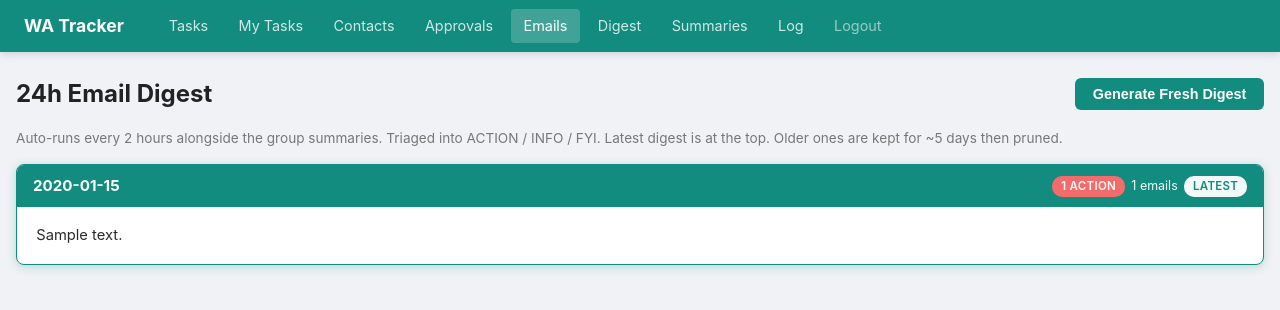
After one commit to anant-wq/whatsapp-tracker, a Flask app: page /emails in a window 1280 px wide. The commit adds this page. Shown: the top 310 px of the page. Run offline with Flask 3, Linux system fonts and the light colour scheme; the visitor is signed in with stand-in values (Sample User, id 1); tables that the repository leaves empty hold one stand-in row (values such as "Sample post"); parts of the project's set-up code (start-up, migrations or seed data) failed here and were passed over.

Commit message:
Add 24h Email Digest tab, auto-runs every 2h alongside group summaries
- New email_summaries table (pruned to last 60 entries)
- _generate_email_digest_24h() reads Gmail via the existing OAuth token
  (GMAIL_TOKEN_FILE env), triages last-24h with Mistral, stores result
- Hooked into the existing 2h APScheduler job so it runs in lockstep
  with the group summaries
- New /emails route + emails.html template: latest digest on top,
  ACTION-count pill, "Generate Fresh Digest" button, older digests
  visible below
- Nav link: Tasks · My Tasks · Contacts · Approvals · Emails · Digest · Summaries · Log

The existing /opt/email-digest/ incremental WhatsApp notifier is
untouched — this runs in parallel and is read-only against Gmail.

Co-Authored-By: Claude Opus 4.6 (1M context) <noreply@anthropic.com>

```diff
--- a/app.py
+++ b/app.py
@@ -918,6 +918,157 @@ Be concise. Use bullet points. If messages are in Hindi/Hinglish, summarize in E
     return summary_text
 
 
+def _generate_email_digest_24h():
+    """Fetch last-24h Gmail and produce a triaged digest; store in email_summaries.
+    Non-destructive: doesn't touch /opt/email-digest/ state or WhatsApp notifications.
+    Returns the summary text or None on error/no emails."""
+    token_file = os.environ.get("GMAIL_TOKEN_FILE", "/opt/whatsapp-tracker/token.json")
+    if not os.path.exists(token_file):
+        models.log_event("EMAIL_DIGEST_ERROR", f"Token file missing: {token_file}")
+        return None
+    try:
+        from google.oauth2.credentials import Credentials
+        from google.auth.transport.requests import Request
+        from googleapiclient.discovery import build
+    except ImportError as e:
+        models.log_event("EMAIL_DIGEST_ERROR", f"Google libs missing: {e}")
+        return None
+
+    try:
+        scopes = ["https://www.googleapis.com/auth/gmail.readonly"]
+        creds = Credentials.from_authorized_user_file(token_file, scopes)
+        if not creds.valid and creds.expired and creds.refresh_token:
+            creds.refresh(Request())
+            with open(token_file, "w") as f:
+                f.write(creds.to_json())
+        service = build("gmail", "v1", credentials=creds)
+
+        # Last 24 hours, excluding noise senders (same list as email_checker.py)
+        skip = " ".join(f"-from:{s}" for s in [
+            "alerts@yes.bank.in", "noreply@zen-makemytrip.com",
+            "information@yes.bank.in",
+        ])
+        query = f"newer_than:1d {skip}"
+        results = service.users().messages().list(
+            userId="me", q=query, maxResults=100
+        ).execute()
+        stubs = results.get("messages", [])
+
+        if not stubs:
+            models.add_email_summary(
+                time_range=f"Last 24h as of {_now_ist_str()}",
+                summary="No emails in the last 24 hours.",
+                email_count=0, action_count=0
+            )
+            return "No emails in the last 24 hours."
+
+        emails = []
+        for stub in stubs[:60]:
+            msg = service.users().messages().get(
+                userId="me", id=stub["id"], format="metadata",
+                metadataHeaders=["From", "To", "Cc", "Subject", "Date"]
+            ).execute()
+            headers = msg.get("payload", {}).get("headers", [])
+            def hv(name):
+                for h in headers:
+                    if h["name"].lower() == name.lower():
+                        return h["value"]
+                return ""
+            emails.append({
+                "id": stub["id"],
+                "from": hv("From"), "to": hv("To"), "cc": hv("Cc"),
+                "subject": hv("Subject"), "date": hv("Date"),
+                "snippet": msg.get("snippet", "")[:200],
+            })
+
+        # Ask Mistral to triage and summarise
+        email_text = json.dumps(emails, indent=2)
+        prompt = """You are an email triage assistant for Anant (anant@xpertpack.in),
+who runs XpertPack (corrugation/packaging) and is partner in KLPL (clothing).
+
+Group related emails into threads. For each thread/entry classify:
+  Type: ACTION (anant@xpertpack.in is in To/CC AND the email asks him to do
+        something specific — approve, respond, review, confirm, decide),
+        INFO (anant is in To/CC but no specific response required; or
+        management@xpertpack.in is in To containing important business info),
+        or FYI (everything else — cc-only, automated alerts, internal forwards).
+
+For each entry produce a 1-2 line summary including: customer/external party
+name if any, who sent to whom, and what the ask/status is.
+
+Sort: all ACTION first, then INFO, then FYI. Skip bank/OTP/promotional/
+birthday/analytics emails.
+
+Format the OUTPUT in plain text (no markdown fences), like:
+
+**ACTION REQUIRED**
+• [Sender name] <1-2 line summary>
+  https://mail.google.com/mail/u/0/#inbox/<id>
+
+**INFORMATION**
+• [Sender name] <summary>
+
+**FYI**
+• [Sender name] <summary>
+
+At the end add one line: "Total: X emails (Y action, Z info, rest FYI)".
+Skipped noise emails should not appear in the output.
+"""
+        try:
+            resp = requests.post(
+                "https://api.mistral.ai/v1/chat/completions",
+                headers={
+                    "Authorization": f"Bearer {MISTRAL_API_KEY}",
+                    "Content-Type": "application/json",
+                },
+                json={
+                    "model": MISTRAL_MODEL,
+                    "messages": [
+                        {"role": "system", "content": prompt},
+                        {"role": "user", "content": f"Triage these emails:\n{email_text}"},
+                    ],
+                    "temperature": 0.2,
+                    "max_tokens": 3000,
+                },
+                timeout=90,
+            )
+            if resp.status_code == 200:
+                summary_text = resp.json()["choices"][0]["message"]["content"]
+            else:
+                summary_text = f"Mistral API error ({resp.status_code}): {resp.text[:500]}"
+        except Exception as e:
+            summary_text = f"Error calling Mistral: {e}"
+
+        # Count action items (naive — count 'ACTION' lines / bullet points under ACTION section)
+        action_count = 0
+        in_action = False
+        for line in summary_text.split("\n"):
+            l = line.strip()
+            if "ACTION" in l.upper() and ("REQUIRED" in l.upper() or "ITEMS" in l.upper()):
+                in_action = True
+                continue
+            if in_action:
+                if l.startswith("**") or (l.upper().startswith(("INFO", "FYI"))):
+                    break
+                if l.startswith(("-", "•", "*")) or (l and l[0].isdigit() and "." in l[:3]):
+                    action_count += 1
+
+        models.add_email_summary(
+            time_range=f"Last 24h as of {_now_ist_str()}",
+            summary=summary_text,
+            email_count=len(emails),
+            action_count=action_count
+        )
+        return summary_text
+    except Exception as e:
+        models.log_event("EMAIL_DIGEST_ERROR", str(e))
+        return None
+
+
+def _now_ist_str():
+    return datetime.now(timezone(timedelta(hours=5, minutes=30))).strftime("%Y-%m-%d %H:%M")
+
+
 def _selected_groups():
     """Groups included in the auto-summary / 24h digest.
     Returns list of (jid, name) tuples."""
@@ -932,12 +1083,20 @@ def _selected_groups():
 
 
 def _auto_generate_summaries():
-    """Scheduled job: every 2h, summarise selected groups and DM me."""
+    """Scheduled job: every 2h, summarise selected groups and DM me,
+    and generate the 24h email digest."""
+    # Group summaries (2h window, DM to me)
     for jid, name in _selected_groups():
         summary = _generate_summary(jid, hours=2)
         if summary:
             _send_whatsapp(MY_PHONE + "@s.whatsapp.net",
                            f"*Summary (last 2h) — {name}*\n\n{summary}")
+    # 24h email digest (stored in DB for the Emails tab; no WhatsApp — the
+    # existing /opt/email-digest timer still handles incremental notifications)
+    try:
+        _generate_email_digest_24h()
+    except Exception as e:
+        models.log_event("EMAIL_DIGEST_ERROR", str(e))
 
 
 # ---- Scheduler (gunicorn runs multiple workers; use a file lock to start only once) ----
@@ -1005,6 +1164,24 @@ def generate_summary():
     else:
         flash("Summary generated!", "success")
     return redirect(url_for("summaries_page"))
+
+
+# ---- 24h Email Digest ----
+
+@app.route("/emails", methods=["GET", "POST"])
+@login_required
+def emails_page():
+    """Last-24h email digest. Latest at top. Refresh button regenerates now."""
+    if request.method == "POST":
+        result = _generate_email_digest_24h()
+        if result is None:
+            flash("Could not generate digest — check log (Gmail token or Mistral)", "error")
+        else:
+            flash("Fresh 24h email digest generated!", "success")
+        return redirect(url_for("emails_page"))
+
+    summaries = models.get_email_summaries(limit=20)
+    return render_template("emails.html", summaries=summaries)
 
 
 # ---- 24h Digest (flat view of all selected groups) ----
--- a/requirements.txt
+++ b/requirements.txt
@@ -3,3 +3,5 @@ gunicorn>=21.2.0
 requests>=2.31.0
 authlib>=1.3.0
 APScheduler>=3.10.0
+google-auth>=2.29.0
+google-api-python-client>=2.120.0
--- a/templates/base.html
+++ b/templates/base.html
@@ -14,6 +14,7 @@
             <a href="{{ url_for('my_tasks_page') }}" class="{% if request.endpoint == 'my_tasks_page' %}active{% endif %}">My Tasks</a>
             <a href="{{ url_for('contacts_page') }}" class="{% if request.endpoint == 'contacts_page' %}active{% endif %}">Contacts</a>
             <a href="{{ url_for('approvals_page') }}" class="{% if request.endpoint == 'approvals_page' %}active{% endif %}">Approvals</a>
+            <a href="{{ url_for('emails_page') }}" class="{% if request.endpoint == 'emails_page' %}active{% endif %}">Emails</a>
             <a href="{{ url_for('digest_page') }}" class="{% if request.endpoint == 'digest_page' %}active{% endif %}">Digest</a>
             <a href="{{ url_for('summaries_page') }}" class="{% if request.endpoint == 'summaries_page' %}active{% endif %}">Summaries</a>
             <a href="{{ url_for('log_page') }}" class="{% if request.endpoint == 'log_page' %}active{% endif %}">Log</a>
--- /dev/null
+++ b/templates/emails.html
@@ -0,0 +1,90 @@
+{% extends "base.html" %}
+{% block title %}Emails — WA Tracker{% endblock %}
+{% block content %}
+<div style="display:flex;justify-content:space-between;align-items:center;flex-wrap:wrap;gap:0.5rem;margin-bottom:1rem">
+    <h2 style="margin:0">24h Email Digest</h2>
+    <form method="POST" action="{{ url_for('emails_page') }}">
+        <button type="submit" class="btn" onclick="this.textContent='Generating... (takes ~20s)';this.disabled=true;this.form.submit()" style="background:#128C7E;color:#fff;border:none;padding:0.5rem 1.1rem;border-radius:6px;cursor:pointer;font-weight:600">
+            Generate Fresh Digest
+        </button>
+    </form>
+</div>
+
+<p style="color:#777;font-size:0.85rem;margin-bottom:1rem">
+    Auto-runs every 2 hours alongside the group summaries. Triaged into ACTION / INFO / FYI.
+    Latest digest is at the top. Older ones are kept for ~5 days then pruned.
+</p>
+
+{% if summaries %}
+{% for s in summaries %}
+<div class="email-card {% if loop.first %}latest{% endif %}">
+    <div class="email-header">
+        <strong>{{ s.time_range }}</strong>
+        <span class="email-meta">
+            {% if s.action_count %}<span class="pill action-pill">{{ s.action_count }} ACTION</span>{% endif %}
+            {{ s.email_count }} emails
+            {% if loop.first %}<span class="pill latest-pill">LATEST</span>{% endif %}
+        </span>
+    </div>
+    <div class="email-body">{{ s.summary | replace('\n', '<br>') | safe }}</div>
+</div>
+{% endfor %}
+{% else %}
+<p style="color:#999;text-align:center;padding:2rem">
+    No email digests yet. Click <strong>Generate Fresh Digest</strong> above, or wait for the next 2-hourly auto-run.
+</p>
+{% endif %}
+
+<style>
+.email-card {
+    background: #fff;
+    border-radius: 8px;
+    box-shadow: 0 1px 4px rgba(0,0,0,0.08);
+    margin-bottom: 1.25rem;
+    overflow: hidden;
+}
+.email-card.latest {
+    box-shadow: 0 2px 10px rgba(18,140,126,0.25);
+    border: 1px solid #128C7E;
+}
+.email-header {
+    background: #128C7E;
+    color: #fff;
+    padding: 0.6rem 1rem;
+    display: flex;
+    justify-content: space-between;
+    align-items: center;
+    flex-wrap: wrap;
+    gap: 0.5rem;
+}
+.email-header strong { font-size: 0.95rem; }
+.email-meta {
+    font-size: 0.78rem;
+    opacity: 0.95;
+    display: flex;
+    gap: 0.4rem;
+    align-items: center;
+}
+.pill {
+    background: rgba(255,255,255,0.2);
+    padding: 0.1rem 0.55rem;
+    border-radius: 10px;
+    font-size: 0.72rem;
+    font-weight: 600;
+    letter-spacing: 0.3px;
+}
+.pill.action-pill { background: #ff6b6b; color: #fff; }
+.pill.latest-pill { background: #fff; color: #128C7E; }
+.email-body {
+    padding: 1rem 1.2rem;
+    font-size: 0.92rem;
+    line-height: 1.65;
+    color: #2a2a2a;
+    white-space: pre-wrap;
+    word-wrap: break-word;
+}
+.email-body strong, .email-body b { color: #128C7E; }
+.email-body a { color: #0b7aad; text-decoration: none; word-break: break-all; }
+.email-body a:hover { text-decoration: underline; }
+</style>
+{% endblock %}
```
Also changed, not shown: models.py (+38 -0 lines).
